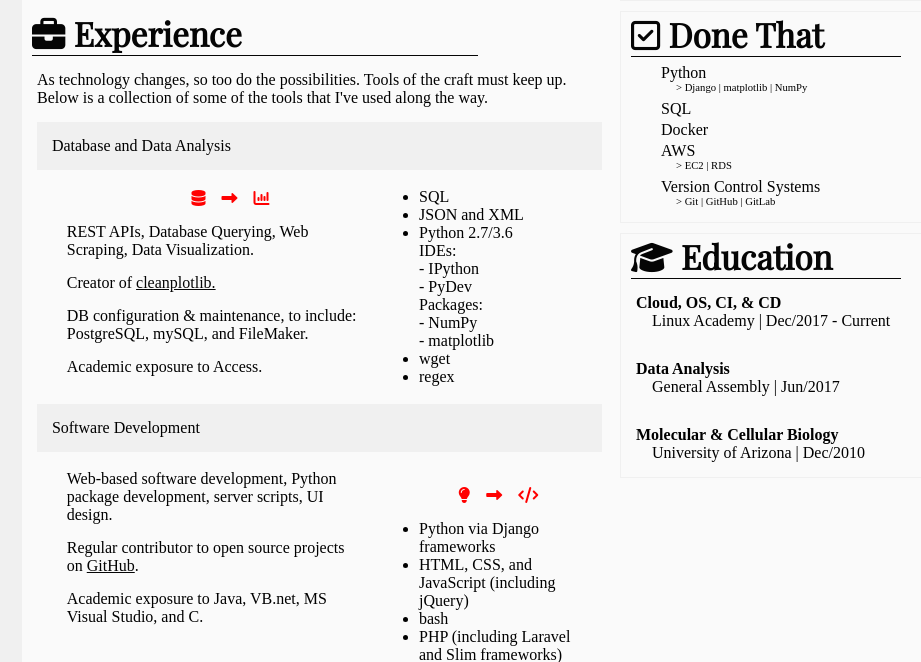
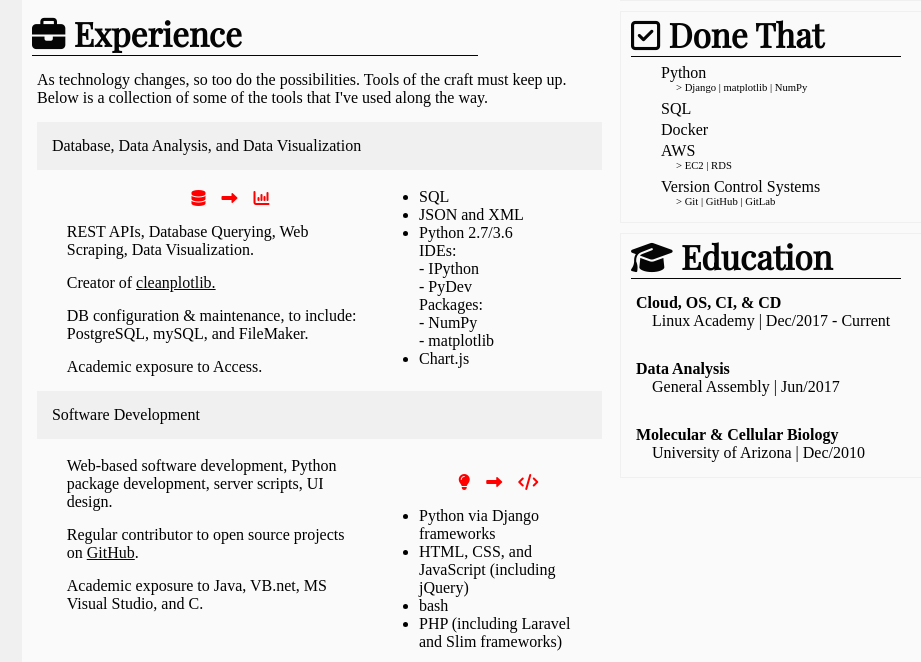
Before and after one commit to khdc-me/ws-kevinharper-v1, a Django app: page /experience/ in a window 1280 px wide. Shown: the part 303-965 px from the top of the page, without its empty margins (138-1059 px from the left). Run offline with Django 3.2, Linux system fonts and the light colour scheme; some libraries are stand-ins or nearby versions.

Commit message:
Closes #27

```diff
--- a/website/templates/experience.html
+++ b/website/templates/experience.html
@@ -250,7 +250,7 @@
         <p>As technology changes, so too do the possibilities. Tools of the craft must keep up.
           Below is a collection of some of the tools that I've used along the way.</p>
         <div class="cols-2-top">
-          <p>Database and Data Analysis</p>
+          <p>Database, Data Analysis, and Data Visualization</p>
         </div>
         <div class="cols-2-left">
           <p  class="cols-2-imgs">
@@ -275,8 +275,7 @@
               Packages:<br>
               - NumPy<br>
               - matplotlib<br>
-            <li>wget</li>
-            <li>regex</li>
+            <li>Chart.js</li>
           </ul><br>
         </div>
         <div class="cols-2-top">
```
